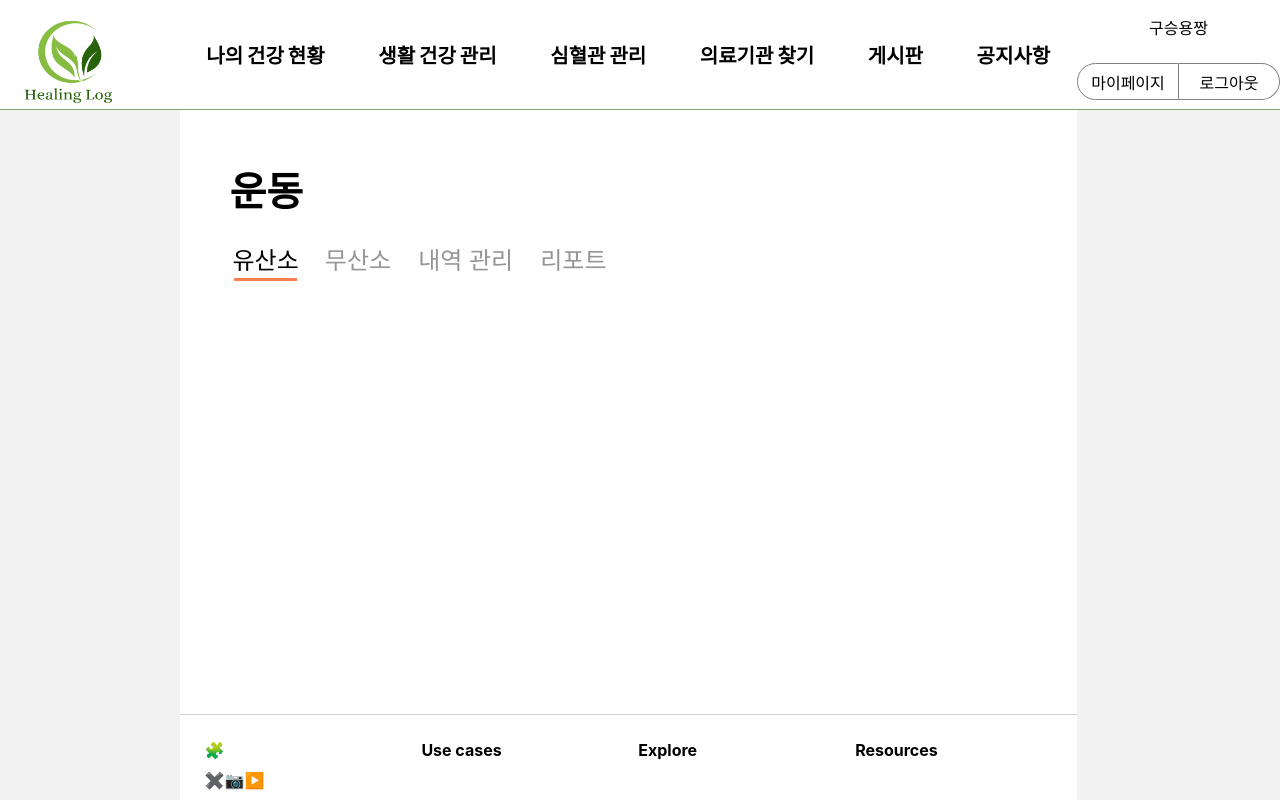
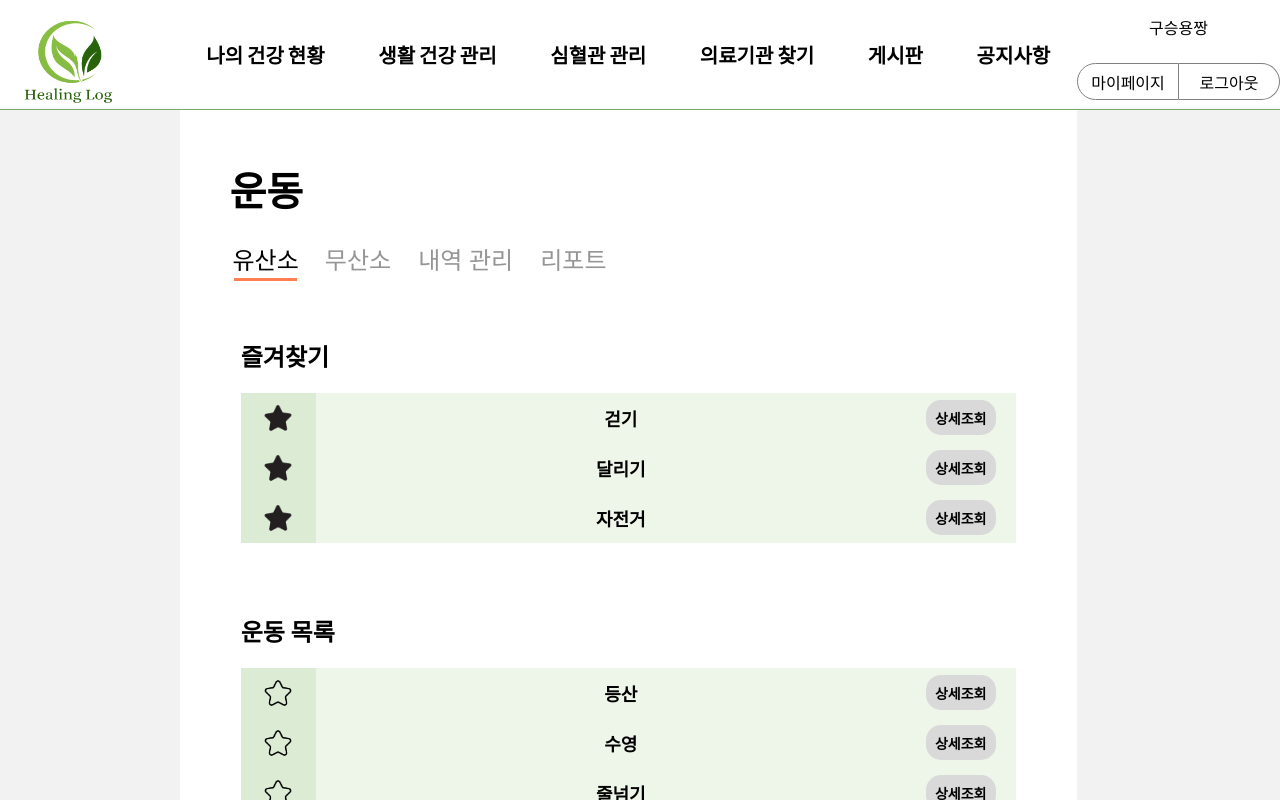
Before and after one commit to rlatmdxor/finalPrj01, a React (Create React App) app in the folder healthcare_react/healinglog/: page /exercise in a window 1280 px wide. Shown: the top 800 px of the page. Built offline with nearby package versions, Linux system fonts and the light colour scheme.

Commit message:
feat : Aerobic 페이지 작업, 사진 추가, store 변경

```diff
--- a/healthcare_react/healinglog/src/components/pages/LivingHealth/Exercise/Exercise.jsx
+++ b/healthcare_react/healinglog/src/components/pages/LivingHealth/Exercise/Exercise.jsx
@@ -2,10 +2,11 @@ import React from 'react';
 import Title from '../../../util/Title';
 import Navi from '../../../util/Navi';
 import styled from 'styled-components';
+import FavoriteList from './FavoriteList';
 
 const Exercise = () => {
   return (
-    <>
+    <div>
       <Container>
         <Title>운동</Title>
         <NaviContainer>
@@ -14,12 +15,18 @@ const Exercise = () => {
           <Navi target="exlist" tag={'내역 관리'}></Navi>
           <Navi target="report" tag={'리포트'}></Navi>
         </NaviContainer>
+        <BlankSpace></BlankSpace>
+        <FavoriteList></FavoriteList>
       </Container>
-    </>
+    </div>
   );
 };
 
 const Container = styled.div``;
+
+const BlankSpace = styled.div`
+  height: 60px;
+`;
 
 const NaviContainer = styled.div`
   display: grid;
--- a/healthcare_react/healinglog/src/components/pages/LivingHealth/Exercise/FavoriteList.jsx
+++ b/healthcare_react/healinglog/src/components/pages/LivingHealth/Exercise/FavoriteList.jsx
@@ -1,31 +1,66 @@
 import React from 'react';
-import styled from 'styled-components';
+import { useDispatch, useSelector } from 'react-redux';
+import { setBookmark } from '../../../../redux/aerobicSlice';
+import styled, { useTheme } from 'styled-components';
+import Btn from '../../../util/Btn';
 
 const FavoriteList = () => {
+  const dispatch = useDispatch();
+  const exVoList = useSelector((state) => state.aerobic);
+  const theme = useTheme();
+
+  const exMarkData = exVoList.filter((item) => item.bookmark === 'y');
+  const exUnmarkData = exVoList.filter((item) => item.bookmark === 'n');
+
+  const handleToggleBookmark = (no) => {
+    dispatch(setBookmark({ no }));
+  };
+
   return (
     <div>
-      <Bookmark>
-        <h2>즐겨찾기</h2>
-        <Line>
-          <Star>별</Star>
-          <Content>달리기</Content>
-        </Line>
-        <Line>
-          <Star>별</Star>
-          <Content>걷기</Content>
-        </Line>
-        <Line>
-          <Star>별</Star>
-          <Content>자전거</Content>
-        </Line>
-      </Bookmark>
+      {exMarkData.length > 0 && (
+        <Bookmark>
+          <h2>즐겨찾기</h2>
+          {exMarkData.map((vo) => (
+            <Line key={vo.no}>
+              <Star>
+                <StarIcon src="/img/Star.webp" onClick={() => handleToggleBookmark(vo.no)} />
+              </Star>
+              <Content>
+                {vo.name}
+                <div style={{ marginRight: '20px' }}>
+                  <Btn str={'상세조회'} c={theme.gray} fs={'14'} />
+                </div>
+              </Content>
+            </Line>
+          ))}
+        </Bookmark>
+      )}
+      <BlankSpace />
+      <ExList>
+        <h2>운동 목록</h2>
+        {exUnmarkData.map((vo) => (
+          <Line key={vo.no}>
+            <Star>
+              <StarIcon src="/img/EmptyStar.webp" onClick={() => handleToggleBookmark(vo.no)} />
+            </Star>
+            <Content>
+              {vo.name}
+              <div style={{ marginRight: '20px' }}>
+                <Btn str={'상세조회'} c={theme.gray} fs={'14'} />
+              </div>
+            </Content>
+          </Line>
+        ))}
+      </ExList>
     </div>
   );
 };
 
 const Bookmark = styled.div`
   display: grid;
-  grid-template-rows: 1fr 50px 50px 50px;
+  grid-template-rows: 1fr;
+  grid-auto-rows: 50px;
   justify-self: center;
   align-self: center;
 `;
@@ -46,6 +81,7 @@ const Star = styled.div`
 
 const Content = styled.div`
   display: grid;
+  grid-template-columns: 10fr 1fr;
   justify-items: center;
   align-items: center;
   background-color: rgba(169, 205, 147, 0.2);
@@ -54,4 +90,24 @@ const Content = styled.div`
   font-weight: bold;
 `;
 
+const StarIcon = styled.img`
+  width: 40px;
+  height: 40px;
+  background-color: unset;
+  cursor: pointer;
+`;
+
+const ExList = styled.div`
+  display: grid;
+  grid-template-rows: 1fr;
+  grid-auto-rows: 50px;
+  justify-self: center;
+  align-self: center;
+  margin-bottom: 100px;
+`;
+
+const BlankSpace = styled.div`
+  height: 50px;
+`;
+
 export default FavoriteList;
--- /dev/null
+++ b/healthcare_react/healinglog/src/redux/aerobicSlice.jsx
@@ -0,0 +1,29 @@
+import { createSlice } from '@reduxjs/toolkit';
+
+const initialState = [
+  { no: 1, name: '걷기', bookmark: 'y' },
+  { no: 2, name: '달리기', bookmark: 'y' },
+  { no: 3, name: '자전거', bookmark: 'y' },
+  { no: 4, name: '등산', bookmark: 'n' },
+  { no: 5, name: '수영', bookmark: 'n' },
+  { no: 6, name: '줄넘기', bookmark: 'n' },
+  { no: 7, name: '에어로빅', bookmark: 'n' },
+  { no: 8, name: '구기', bookmark: 'n' },
+];
+
+const aerobicSlice = createSlice({
+  name: 'aerobic',
+  initialState,
+  reducers: {
+    setBookmark: (state, action) => {
+      const { no } = action.payload;
+      const item = state.find((i) => i.no === no);
+      if (item) {
+        item.bookmark = item.bookmark === 'y' ? 'n' : 'y';
+      }
+    },
+  },
+});
+
+export const { setBookmark } = aerobicSlice.actions;
+export default aerobicSlice.reducer;
--- a/healthcare_react/healinglog/src/redux/store.jsx
+++ b/healthcare_react/healinglog/src/redux/store.jsx
@@ -4,7 +4,8 @@ import selectReducer from './selectSlice';
 import pagingReducer from './pagingSlice';
 import modalReducer from './modalSlice';
 import selectionReducer from './selectSlice';
-// import joinReducer from './joinSlice';
+import JoinReducer from './JoinSlice';
+import aerobicReducer from './aerobicSlice';
 
 const store = configureStore({
   reducer: {
@@ -13,7 +14,8 @@ const store = configureStore({
     paging: pagingReducer,
     modal: modalReducer,
     selection: selectionReducer,
-    // join: joinReducer,
+    join: JoinReducer,
+    aerobic: aerobicReducer,
   },
 });
 
```
Also changed, not shown: healthcare_react/healinglog/public/img/Star.webp (added), healthcare_react/healinglog/public/img/emptyStar.webp (added).
